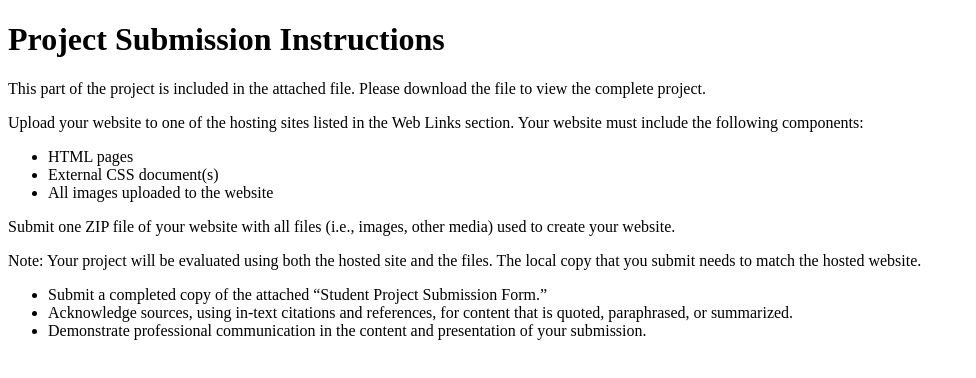
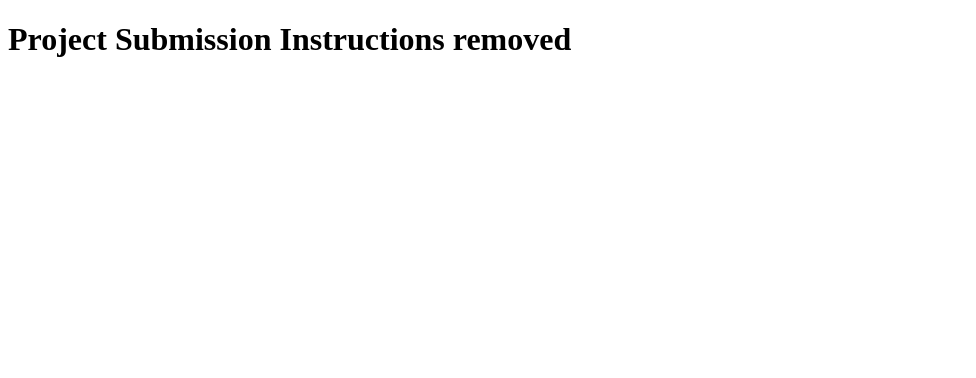
Before and after one commit to KForce23/My-State-Project, a plain HTML site: page Readme.html in a window 1280 px wide. Shown: the whole page, without its empty margins (0-976 px from the left). Drawn offline with Linux system fonts and the light colour scheme.

Commit message:
Update Readme.html
updated for public access

```diff
--- a/Readme.html
+++ b/Readme.html
@@ -8,24 +8,6 @@
 </head>
 
 <body>
-    <h1>Project Submission Instructions</h1>
-    <p>This part of the project is included in the attached file. Please download the file to view the complete project.</p>
-
-    <p>Upload your website to one of the hosting sites listed in the Web Links section. Your website must include the following components:</p>
-    <ul>
-        <li>HTML pages</li>
-        <li>External CSS document(s)</li>
-        <li>All images uploaded to the website</li>
-    </ul>
-
-    <p>Submit one ZIP file of your website with all files (i.e., images, other media) used to create your website.</p>
-
-    <p>Note: Your project will be evaluated using both the hosted site and the files. The local copy that you submit needs to match the hosted website.</p>
-
-    <ul>
-        <li>Submit a completed copy of the attached “Student Project Submission Form.”</li>
-        <li>Acknowledge sources, using in-text citations and references, for content that is quoted, paraphrased, or summarized.</li>
-        <li>Demonstrate professional communication in the content and presentation of your submission.</li>
-    </ul>
+    <h1>Project Submission Instructions removed</h1>
 </body>
 </html>
```
